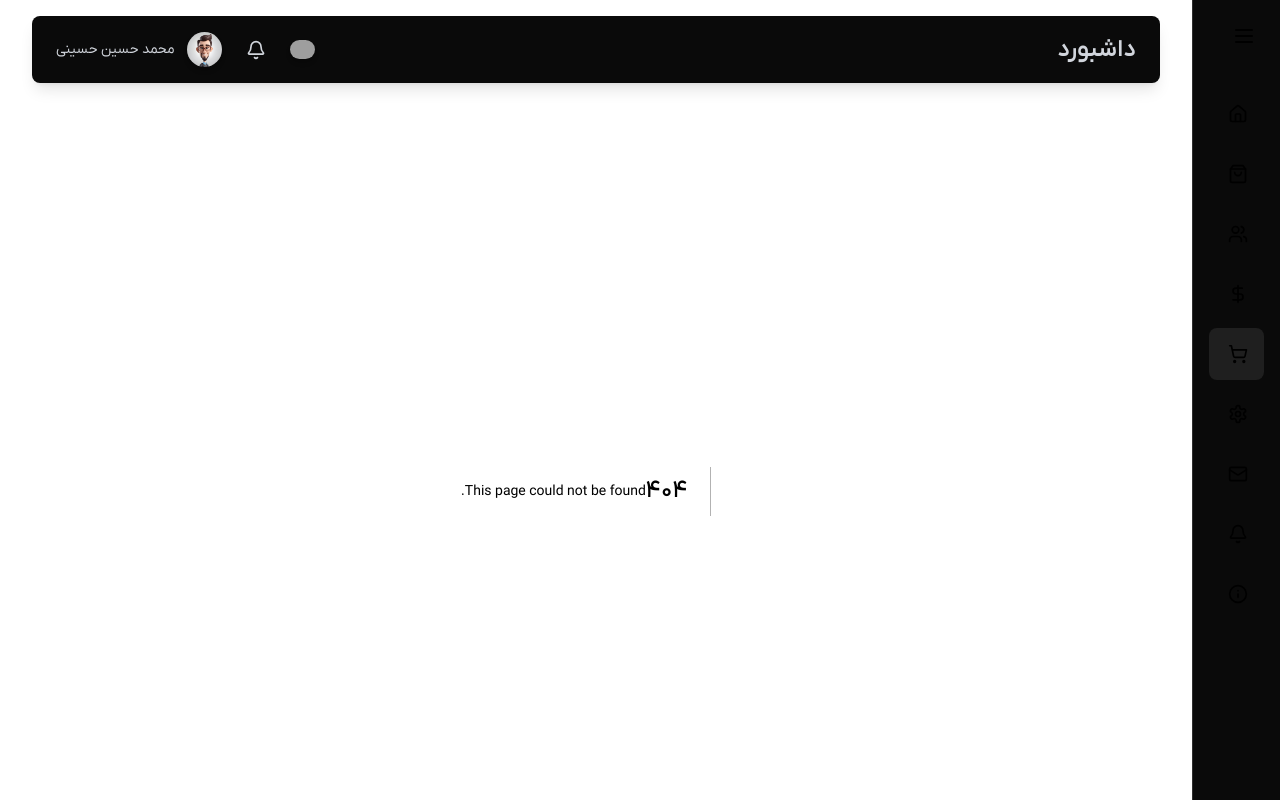
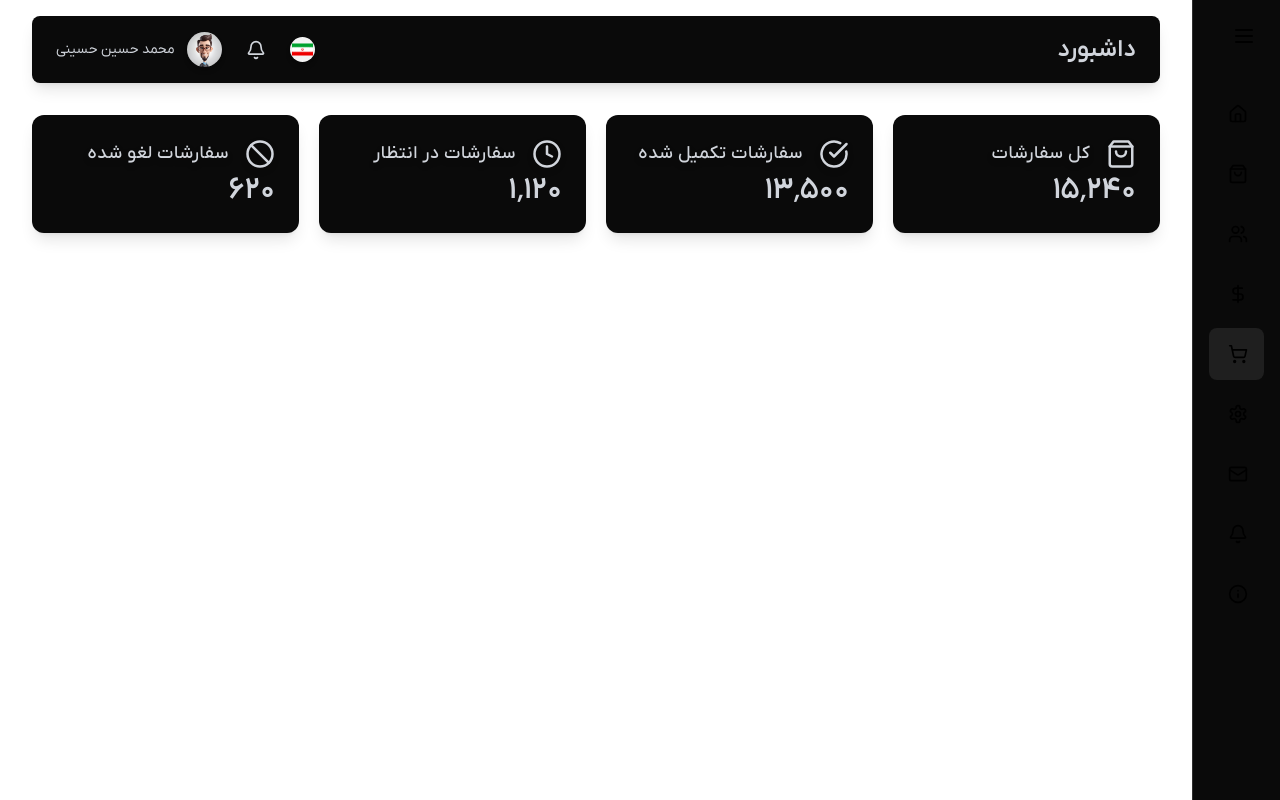
Before and after one commit to hamedhmd88/Dashboard-app, a Next.js app: page /orders in a window 1280 px wide. Before the commit this address had no page. Built offline with nearby package versions, Linux system fonts and the light colour scheme; grey boxes are pictures that could not be loaded.

Commit message:
create page orders

```diff
--- a/src/app/layout.tsx
+++ b/src/app/layout.tsx
@@ -15,8 +15,8 @@ const geistMono = Geist_Mono({
 });
 
 export const metadata: Metadata = {
-  title: "Create Next App",
-  description: "Generated by create next app",
+  title: "Dashboard App",
+  description: "Dashboard by create next app",
 };
 
 export default function RootLayout({
--- /dev/null
+++ b/src/app/orders/page.tsx
@@ -0,0 +1,50 @@
+"use client";
+import { motion } from "framer-motion";
+import { Ban, CheckCircle, Clock, ShoppingBag } from "lucide-react";
+import { useState, useEffect } from "react";
+import { OrderStat } from "../../../public/data/dataTypes";
+import StatCard from "../../components/StateCard";
+
+const iconMap = {
+  ShoppingBag,
+  CheckCircle,
+  Clock,
+  Ban,
+};
+
+function OrdersPage() {
+  const [orderStats, setOrderStats] = useState<OrderStat[]>([]);
+
+  useEffect(() => {
+    fetch("/data/data.json")
+      .then((response) => response.json())
+      .then((data) => setOrderStats(data.orderStats));
+  }, []);
+
+  return (
+    <div className="flex-1 relative overflow-auto z-10">
+      <div className="max-w-7xl mx-auto py-6 px-4 lg:px-8">
+        <motion.div
+          initial={{ opacity: 0, y: 20 }}
+          animate={{ opacity: 1, y: 0 }}
+          transition={{ duration: 1 }}
+          className="grid grid-cols-1 gap-5 sm:grid-cols-2 lg:grid-cols-4 mb-8"
+        >
+          {orderStats.map(({ name, value, icon }) => {
+            const IconComponent = iconMap[icon as keyof typeof iconMap];
+            return (
+              <StatCard
+                key={name}
+                name={name || ""}
+                icon={IconComponent}
+                value={value || ""}
+              />
+            );
+          })}
+        </motion.div>
+      </div>
+    </div>
+  );
+}
+
+export default OrdersPage;
--- a/src/components/Header.tsx
+++ b/src/components/Header.tsx
@@ -1,5 +1,5 @@
 import Image from "next/image";
-import uk from "../../public/images/uk.png";
+import IR from "../../public/images/IR.png";
 import { Bell } from "lucide-react";
 import admin from "../../public/images/admin.jpg";
 function Header() {
@@ -12,7 +12,7 @@ function Header() {
           </h1>
           <div className=" flex items-center space-x-3 sm:space-x-6">
             <Image
-              src={uk}
+              src={IR}
               alt="country"
               width={25}
               height={18}
--- a/src/components/StateCard.tsx
+++ b/src/components/StateCard.tsx
@@ -14,7 +14,7 @@ function StateCard({ name, icon: Icon, value }: StateCardProps) {
     >
       <div className=" px-4 py-5 sm:p-6">
         <span className=" flex items-center text-base font-medium text-gray-300 tracking-wide drop-shadow-md">
-          <Icon size={30} className="ml-4" />
+          {Icon && <Icon size={30} className="ml-4" />}
           <span className="ml-2 text-lg">{name}</span>
         </span>
         <p className=" mt-1 text-3xl font-semibold text-gray-300">{value}</p>
```
Also changed, not shown: public/images/IR.png (added).
